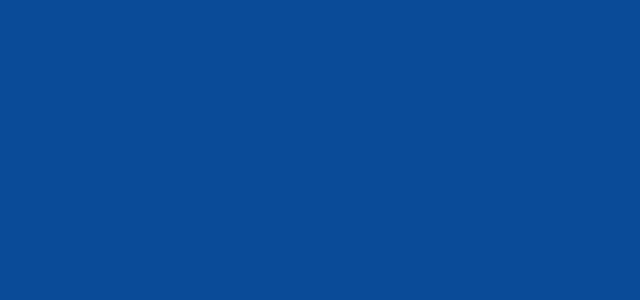
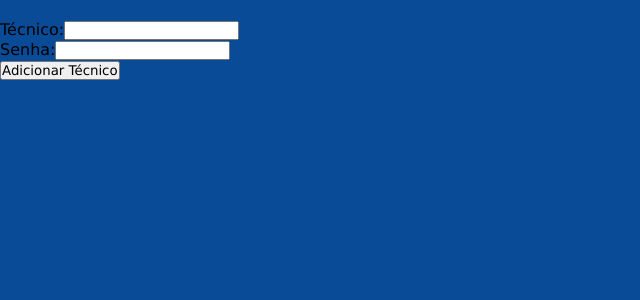
Before and after one commit to thiagodau/chamados, a React (Vite) app: page /adicionartecnico in a window 1280 px wide. Before the commit this address had no page. Shown: the top 300 px of the page, without its empty margins (0-640 px from the left). Built offline with nearby package versions, Linux system fonts and the light colour scheme.

Commit message:
Added Page Add Authors

```diff
--- /dev/null
+++ b/src/App.css
@@ -0,0 +1,22 @@
+* {
+  margin: none;
+  padding: none;
+  box-sizing: border-box;
+  font-family: 'Lucida Sans', 'Lucida Sans Regular', 'Lucida Grande',
+    'Lucida Sans Unicode', Geneva, Verdana, sans-serif;
+  overflow-x: hidden;
+}
+
+body::-webkit-scrollbar {
+  width: 12px; /* width of the entire scrollbar */
+}
+
+body::-webkit-scrollbar-track {
+  background: #0a4b98; /* color of the tracking area */
+}
+
+body::-webkit-scrollbar-thumb {
+  background-color: #ccc; /* color of the scroll thumb */
+  border-radius: 20px; /* roundness of the scroll thumb */
+  border: 3px solid #0a4b98; /* creates padding around scroll thumb */
+}
--- a/src/App.tsx
+++ b/src/App.tsx
@@ -1,4 +1,6 @@
 import { AppRoutes } from "./AppRoutes";
+
+import './App.css'
 
 function App() {
   return (
--- a/src/AppRoutes.tsx
+++ b/src/AppRoutes.tsx
@@ -6,6 +6,7 @@ import {
 
 import { VisaoGeral } from './pages/VisaoGeral'
 import { OpenTicket } from './pages/OpenTicket'
+import { AddAuthor } from './pages/AddAuthor'
 
 export function AppRoutes() {
   return (
@@ -13,6 +14,7 @@ export function AppRoutes() {
       <Routes>
         <Route path='/' element={<VisaoGeral />} />
         <Route path='/abrirchamado' element={<OpenTicket />} />
+        <Route path='/adicionartecnico' element={<AddAuthor />} />
       </Routes>
     </Router>
   )
--- a/src/components/Header.css
+++ b/src/components/Header.css
@@ -12,6 +12,7 @@
   flex-wrap: wrap;
   justify-content: center;
   align-items: center;
+  padding: 0 30px;
 }
 
 .header-content input {
--- /dev/null
+++ b/src/pages/AddAuthor.tsx
@@ -0,0 +1,37 @@
+import { useState } from "react"
+
+import { push, ref } from "firebase/database";
+import { database } from "../services/firebase";
+
+export function AddAuthor() {
+
+  const [nameAuthor, setNameAuthor] = useState('');
+  const [password, setPassword] = useState('');
+
+  function addAuthor(name: string, password: string) {
+    name == '' ?
+      alert('Obrigatório nome para adicionar tecnico')
+      :
+      /** send data to databse */
+      push(ref(database, 'authors'), { name, password }).then(
+        () => {
+          alert('Adicionado.')
+        }
+      ).catch(error => {
+        alert('Aconteceu algo de errado, consulte o console do navegador.')
+        console.log(error)
+      })
+  }
+
+  return (
+    <div>
+      Técnico:
+      <input type="text" name="author" id="author" onChange={(e) => { setNameAuthor(e.target.value) }} />
+      <br />
+      Senha:
+      <input type="text" name="password" id="password" onChange={(e) => { setPassword(e.target.value) }} />
+      <br />
+      <button onClick={() => { addAuthor(nameAuthor, password) }}>Adicionar Técnico</button>
+    </div>
+  )
+}
```
